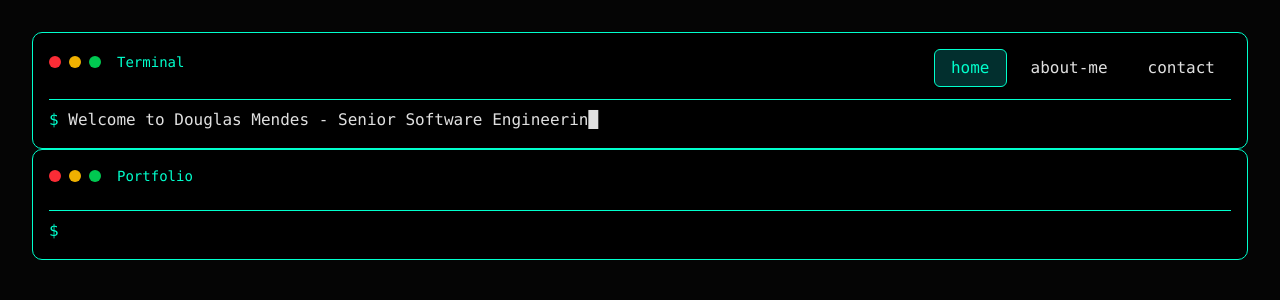
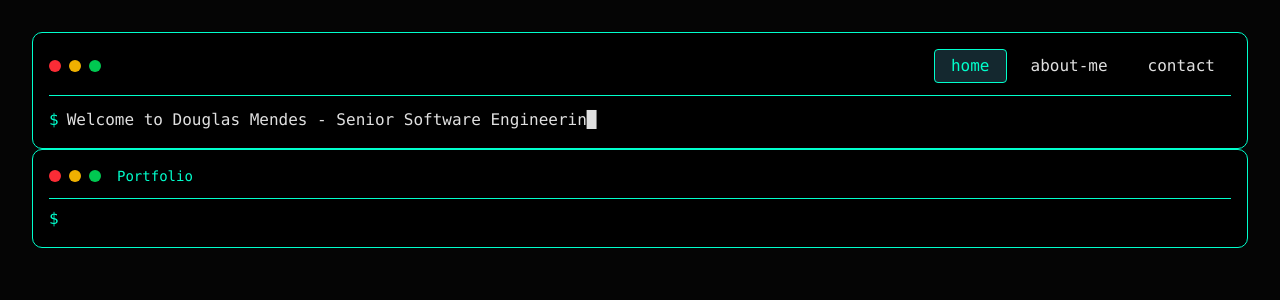
Before and after one commit to mendesbarreto/portfolio-vite, a React (Vite) app: page / in a window 1280 px wide. Shown: the top 300 px of the page. Built offline with nearby package versions, Linux system fonts and the light colour scheme.

Commit message:
chore: Update terminal header

```diff
--- a/src/components/common/terminal-block.tsx
+++ b/src/components/common/terminal-block.tsx
@@ -1,4 +1,4 @@
-import { TerminalHeader } from './terminal-header';
+import { TerminalWindowControl } from './terminal-window-controll';
 
 interface TerminalProps {
   children: React.ReactNode;
@@ -9,13 +9,9 @@ interface TerminalProps {
 export function TerminalBlock({ children, title, className }: TerminalProps) {
   return (
     <div className={`bg-black text-left border border-mTeal rounded-lg p-4 font-mono ${className}`}>
-      <div className="flex justify-between items-center gap-2 mb-3">
-        <div className="flex items-center gap-2 mb-3 ">
-          <span className="w-3 h-3 rounded-lg  bg-red-500"></span>
-          <span className="w-3 h-3 rounded-lg  bg-yellow-500"></span>
-          <span className="w-3 h-3 rounded-lg  bg-green-500"></span>
-          <span className="ml-2 text-mTeal text-sm">{title || 'Terminal'}</span>
-        </div>
+      <div className="flex items-center gap-2 mb-3">
+        <TerminalWindowControl />
+        <span className="ml-2 text-mTeal text-sm">{title || 'Terminal'}</span>
       </div>
       <div className="border-b border-mTeal my-2"></div>
       <span className="text-mTeal text-right">$</span>
--- a/src/components/common/terminal-header.tsx
+++ b/src/components/common/terminal-header.tsx
@@ -1,43 +1,40 @@
 import { useState } from 'react';
 import { TypingText } from './typing-text';
+import { TerminalWindowControl } from './terminal-window-controll';
 
 const tabs = [{ name: 'home' }, { name: 'about-me' }, { name: 'contact' }];
 
-interface TerminalHeaderProps {
-  title?: string;
-}
-
-export function TerminalHeader({ title }: TerminalHeaderProps) {
+export function TerminalHeader() {
   const [activeTab, setActiveTab] = useState(tabs[0].name);
 
   return (
     <div className={`bg-black border border-mTeal rounded-lg p-4 font-mono`}>
-      <div className="flex justify-between items-center gap-2 mb-3">
-        <div className="flex items-center gap-2 mb-3 ">
-          <span className="w-3 h-3 rounded-lg  bg-red-500"></span>
-          <span className="w-3 h-3 rounded-lg  bg-yellow-500"></span>
-          <span className="w-3 h-3 rounded-lg  bg-green-500"></span>
-          <span className="ml-2 text-mTeal text-sm">{title || 'Terminal'}</span>
-        </div>
+      <div className="flex justify-between items-center gap-2 mb-3 border-b border-mTeal pb-3">
+        <TerminalWindowControl />
         <div className="flex justify-end">
-          <div className="flex gap-2">
+          <div className="flex justify-between items-center gap-2 ">
             {' '}
+            <nav className="flex gap-2">
               {tabs.map((tab) => (
                 <button
                   type="button"
                   key={tab.name}
-                className={`'text-mTeal' py-1.5 px-4 ${tab.name === activeTab ? 'bg-teal-950 text-s border border-mTeal text-mTeal rounded-sm' : ''}`}
+                  className={`py-1 px-4 rounded focus:outline-none ${
+                    tab.name === activeTab
+                      ? 'bg-secondary text-mTeal border border-mTeal'
+                      : 'text-mGray hover:text-mTeal hover:bg-background-light/50'
+                  }`}
                   onClick={() => setActiveTab(tab.name)}
                 >
                   {tab.name}
                 </button>
               ))}
+            </nav>
           </div>
         </div>
       </div>
-      <div className="border-b border-mTeal my-2"></div>
       <div className="text-mGray font-mono text-left">
-        <span className="text-mTeal text-right">$</span>{' '}
+        <span className="text-mTeal text-right mr-2">$</span>
         <TypingText text="Welcome to Douglas Mendes - Senior Software Engineering Manager" />
       </div>
     </div>
--- /dev/null
+++ b/src/components/common/terminal-window-controll.tsx
@@ -0,0 +1,13 @@
+interface TerminalWindowControlProps {
+  className?: string;
+}
+
+export function TerminalWindowControl({ className = '' }: TerminalWindowControlProps) {
+  return (
+    <div className={`md:flex hidden items-center gap-2 ${className}`}>
+      <span className="w-3 h-3 rounded-full  bg-red-500"></span>
+      <span className="w-3 h-3 rounded-full  bg-yellow-500"></span>
+      <span className="w-3 h-3 rounded-full bg-green-500"></span>
+    </div>
+  );
+}
--- a/src/index.css
+++ b/src/index.css
@@ -75,6 +75,8 @@ body {
   --radius-3xl: calc(var(--radius) + 12px);
   --radius-4xl: calc(var(--radius) + 16px);
   --color-background: var(--background);
+  --color-backgroundLight: var(--matrix-bg-lighter);
+  --color-background-light: var(--matrix-bg-light);
   --color-foreground: var(--foreground);
   --color-card: var(--card);
   --color-card-foreground: var(--card-foreground);
```
Lines whose indentation alone changed are shown as unchanged.
